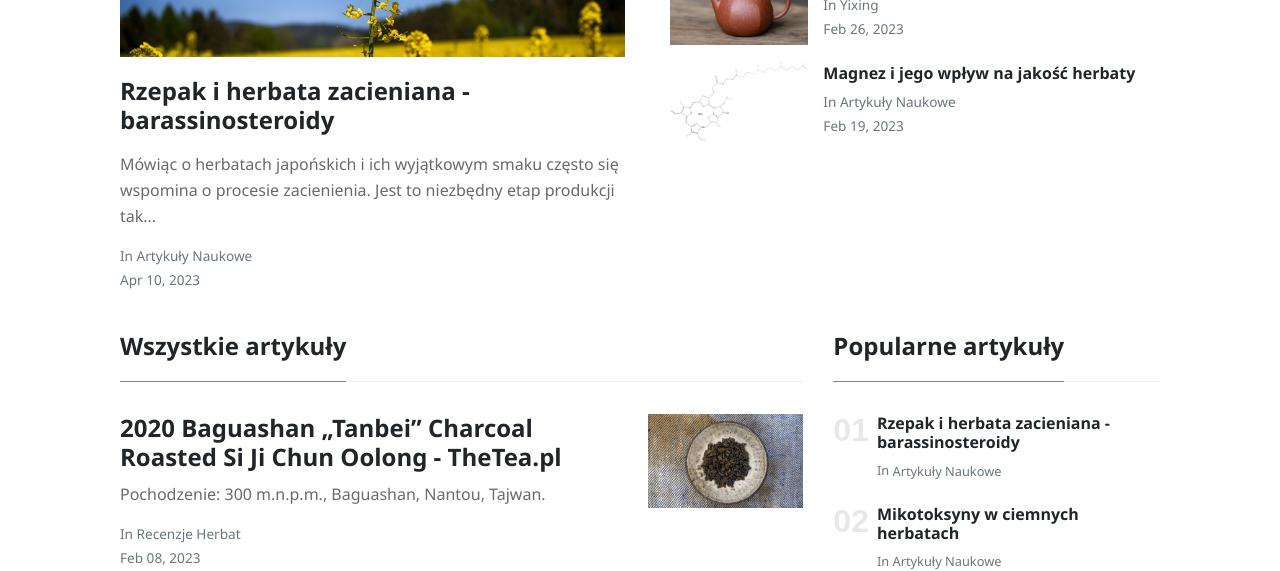
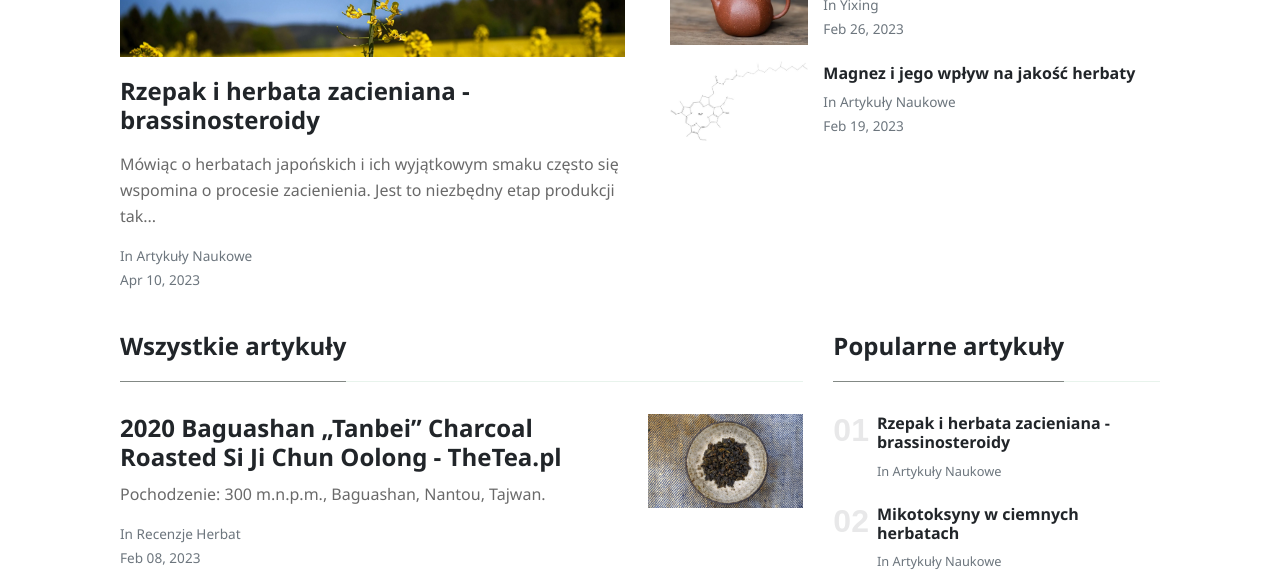
Before and after one commit to asiomchen/asiomchen.github.io, a Jekyll site: the page built from index.html, in a window 1280 px wide and 900 px high. Shown: the part 213-784 px from the top of the window. Built offline with Jekyll 4.4.1, drawn with Linux system fonts in a browser that asks for light colours; nearby versions of some CDN libraries; the list of posts is cut into pages by our own code.

Commit message:
Update 2023-04-10-rzepak-i-herbata-zacieniana.md

```diff
--- a/_posts/2023-04-10-rzepak-i-herbata-zacieniana.md
+++ b/_posts/2023-04-10-rzepak-i-herbata-zacieniana.md
@@ -1,6 +1,6 @@
 ---
 layout: post
-title:  "Rzepak i herbata zacieniana - barassinosteroidy"
+title:  "Rzepak i herbata zacieniana - brassinosteroidy"
 categories: [Artykuły naukowe]
 image: assets/images/2023/04/10/title_brassica.webp
 tags: featured gyokuro matcha
@@ -11,7 +11,7 @@ Jednak jest mały problem, żeby przetrwać, krzew herbaciany próbuje zwiększy
 
 ![rzepak](/assets/images/2023/04/10/brassica_2.webp)
 
-Potencjalnie zastosowanie hormonów roślinnych może pomóc zwiększyć płony bez pogorszenia smaku. Wśród 6 grup hormonów roślinnych, najczęściej wspominane są jasmonidy oraz auksyny, jednak istnieją też roślinne odpowiedniki hormonów sterydowych - barassinosteroidy,  które zostały po raz pierwszy wyizolowane z pyłku rzepakowego stąd nazwa. Nawet bardzo małej ilości tego związku wystarczy żeby pojawił się efekt -  z 230 kg pyłku da się wyekstrahować zaledwie 10 mg. Tak samo jak steroidy człowieka,  barassinosteroidy mają bardzo szerokie spektrum działań - mogą zwiększać odporność na niską temperaturę, choroby wirusowe, regulują podziały komórkowe.
+Potencjalnie zastosowanie hormonów roślinnych może pomóc zwiększyć płony bez pogorszenia smaku. Wśród 6 grup hormonów roślinnych, najczęściej wspominane są jasmonidy oraz auksyny, jednak istnieją też roślinne odpowiedniki hormonów sterydowych - brassinosteroidy,  które zostały po raz pierwszy wyizolowane z pyłku rzepakowego stąd nazwa. Nawet bardzo małej ilości tego związku wystarczy żeby pojawił się efekt -  z 230 kg pyłku da się wyekstrahować zaledwie 10 mg. Tak samo jak steroidy człowieka,  brassinosteroidy mają bardzo szerokie spektrum działań - mogą zwiększać odporność na niską temperaturę, choroby wirusowe, regulują podziały komórkowe.
 
 Chińscy naukowcy postanowili sprawdzić czy zastosowanie takich związków wpłynie na produkcję zacienianej herbaty. Do porównanie został wybrany dość nietypowy kultywar - tajwański Jin Xuan, zwykle używany do produkcji oolongów. Przez 2 tygodnie 90% światła było odcinane, a codziennie krzewy były pryskane roztworem brassinolidu, jako kontroli użyto krzewów niezacienianych oraz zacienianych bez pryskania steroidem.
 
```
